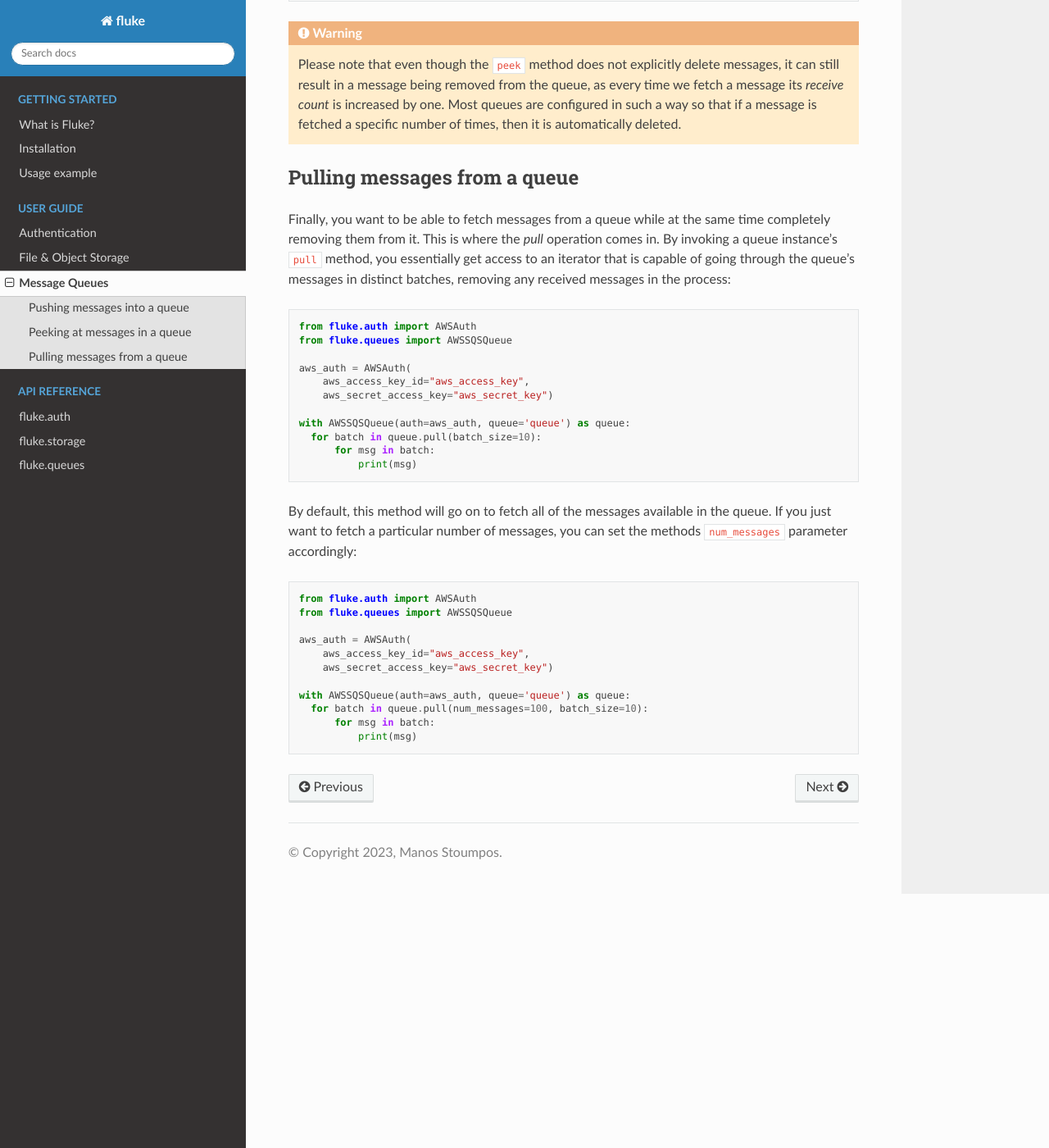
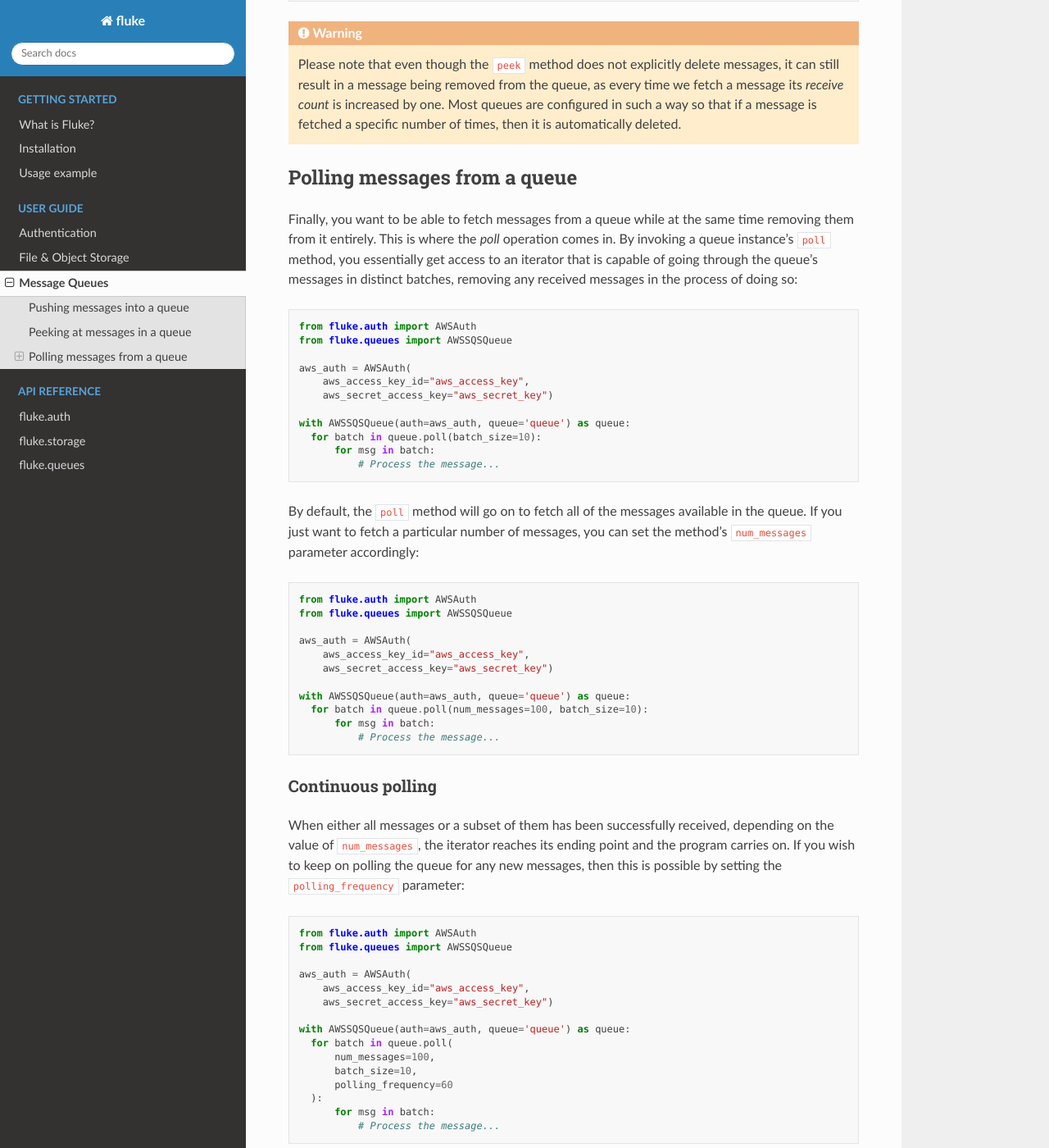
Before and after one commit to manoss96/fluke, a Sphinx documentation site: the page built from docs/source/user_guide/message_queues.rst, in a window 1280 px wide and 1400 px high, scrolled down 1227 px. Shown: the whole window at 82% size. Built offline with Sphinx 7.4.7 and the Read the Docs theme 2.0.0, drawn with Linux system fonts in a browser that asks for light colours; some of the changed text lies outside the part shown.

Commit message:
Renames and tests
- Rename "pull" to "poll"
- Rename "post_delivery_delete" to "pre_delivery_delete"
- Add tests for pre_delivery_delete

```diff
--- a/docs/source/getting_started.rst
+++ b/docs/source/getting_started.rst
@@ -17,7 +17,7 @@ Fluke achieves this by:
 
 * Greatly reducing the intricacies of interacting with message queues
   by thinking of them as mere data structures that support three elementary
-  operations, that is, push/peek/pull.
+  operations, that is, push/peek/poll.
 
 *******************
 Installation
@@ -77,7 +77,7 @@ necessary resources in order to perform the data transfer:
       AWSS3Dir(auth=aws_auth, bucket='bucket') as bucket,
       RemoteDir(auth=rmt_auth, path='/home/user/dir', create_if_missing=True) as rmt_dir
   ):
-    for batch in queue.pull():
+    for batch in queue.poll():
         for msg in batch:
             file = bucket.get_file(path=msg)
             file.load_metadata()
--- a/docs/source/user_guide/message_queues.rst
+++ b/docs/source/user_guide/message_queues.rst
@@ -12,13 +12,13 @@ three basic operations:
 
 1. Push - Sending messages to a queue.
 2. Peek - Getting a glimpse of the messages within a queue.
-3. Pull - Fetching messages from a queue, thereby removing them from it.
+3. Poll - Fetching messages from a queue, thereby deleting them.
 
 Below we'll take a closer look on each one.
 
--------------------------------
+===============================
 Pushing messages into a queue
--------------------------------
+===============================
 
 As already mentioned, the *push* operation is used in order
 to send messages to the queue. After gaining access to a queue,
@@ -41,12 +41,12 @@ In response to invoking the ``push`` method, a boolean value
 is returned which indicates whether the message has been
 successfully delivered to the queue or not.
 
--------------------------------
+===============================
 Peeking at messages in a queue
--------------------------------
+===============================
 
-Next up, you might like to take a peek at the messages
-in a queue without actually deleting them. This operation can come
+Next up, you might like to take a peek at the messages in a
+queue without actually deleting them. This operation can come
 quite handy when you want for example to observe the format of the
 messages within a queue so that you are able to build a parser in
 order to extract the information you are interested in. Whatever its use,
@@ -75,16 +75,17 @@ found within the queue:
     a message is fetched a specific number of times, then it is automatically
     deleted.
 
-------------------------------
-Pulling messages from a queue
-------------------------------
+===============================
+Polling messages from a queue
+===============================
 
 Finally, you want to be able to fetch messages from a queue
-while at the same time completely removing them from it. This
-is where the *pull* operation comes in. By invoking a queue
-instance's ``pull`` method, you essentially get access to an
+while at the same time removing them from it entirely. This
+is where the *poll* operation comes in. By invoking a queue
+instance's ``poll`` method, you essentially get access to an
 iterator that is capable of going through the queue's messages
-in distinct batches, removing any received messages in the process:
+in distinct batches, removing any received messages in the process
+of doing so:
 
 .. code-block:: python
 
@@ -96,13 +97,13 @@ in distinct batches, removing any received messages in the process:
       aws_secret_access_key="aws_secret_key")
 
   with AWSSQSQueue(auth=aws_auth, queue='queue') as queue:
-    for batch in queue.pull(batch_size=10):
+    for batch in queue.poll(batch_size=10):
         for msg in batch:
-            print(msg)
+            # Process the message...
 
-By default, this method will go on to fetch all of the messages
+By default, the ``poll`` method will go on to fetch all of the messages
 available in the queue. If you just want to fetch a particular
-number of messages, you can set the methods ``num_messages``
+number of messages, you can set the method's ``num_messages``
 parameter accordingly:
 
 .. code-block:: python
@@ -115,6 +116,46 @@ parameter accordingly:
       aws_secret_access_key="aws_secret_key")
 
   with AWSSQSQueue(auth=aws_auth, queue='queue') as queue:
-    for batch in queue.pull(num_messages=100, batch_size=10):
+    for batch in queue.poll(num_messages=100, batch_size=10):
         for msg in batch:
-            print(msg)
+            # Process the message...
+
+
+-----------------------------
+Continuous polling
+-----------------------------
+
+When either all messages or a subset of them has been successfully received,
+depending on the value of ``num_messages``, the iterator reaches its ending
+point and the program carries on. If you wish to keep on polling the queue for
+any new messages, then this is possible by setting the ``polling_frequency``
+parameter:
+
+.. code-block:: python
+
+  from fluke.auth import AWSAuth
+  from fluke.queues import AWSSQSQueue
+
+  aws_auth = AWSAuth(
+      aws_access_key_id="aws_access_key",
+      aws_secret_access_key="aws_secret_key")
+
+  with AWSSQSQueue(auth=aws_auth, queue='queue') as queue:
+    for batch in queue.poll(
+        num_messages=100,
+        batch_size=10,
+        polling_frequency=60
+    ):
+        for msg in batch:
+            # Process the message...
+
+By defining a value for this parameter, each time the specified number
+of messages has been fetched from the queue, the program will wait for
+a total number of seconds equal to the value of ``polling_frequency``,
+at which point the queue is polled again until either a total of ``num_messages``
+messages are received or the queue is empty. This goes on indefinitely until
+either an unhandled exception occurs or the process is explicitly killed.
+
+-----------------------------
+Pre- vs post-delivery delete
+-----------------------------
```
Also changed, not shown: README.md (+2 -2 lines), 2 other files.
